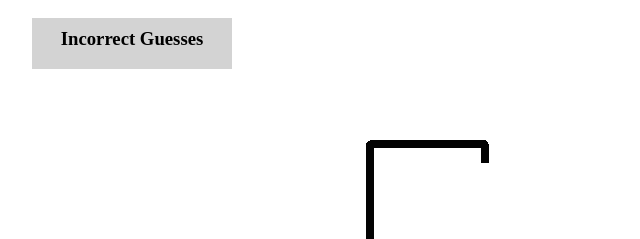
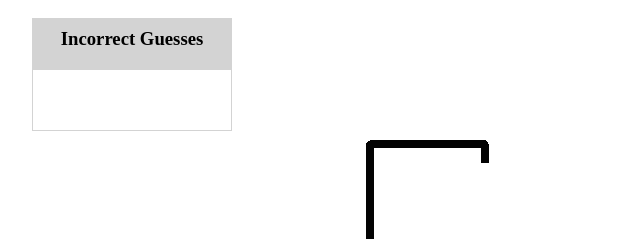
Before and after one commit to salmui/Hangman-Game, a plain HTML site: page index.html in a window 1280 px wide. Shown: the part 221-460 px from the top of the page, 208-848 px from the left. Drawn offline with Linux system fonts and the light colour scheme.

Commit message:
Update style.css

```diff
--- a/assets/css/style.css
+++ b/assets/css/style.css
@@ -56,9 +56,10 @@ img.bg {
 		}
 		#innerdiv {
 			text-align: center;
-			width: 200px;
-			height: 80px;
+			width: 198px;
+			height: 60px;
 			background-color: #fff;
+			border: 1px solid #D3D3D3;
 		}
 
 		#guessed {
```
